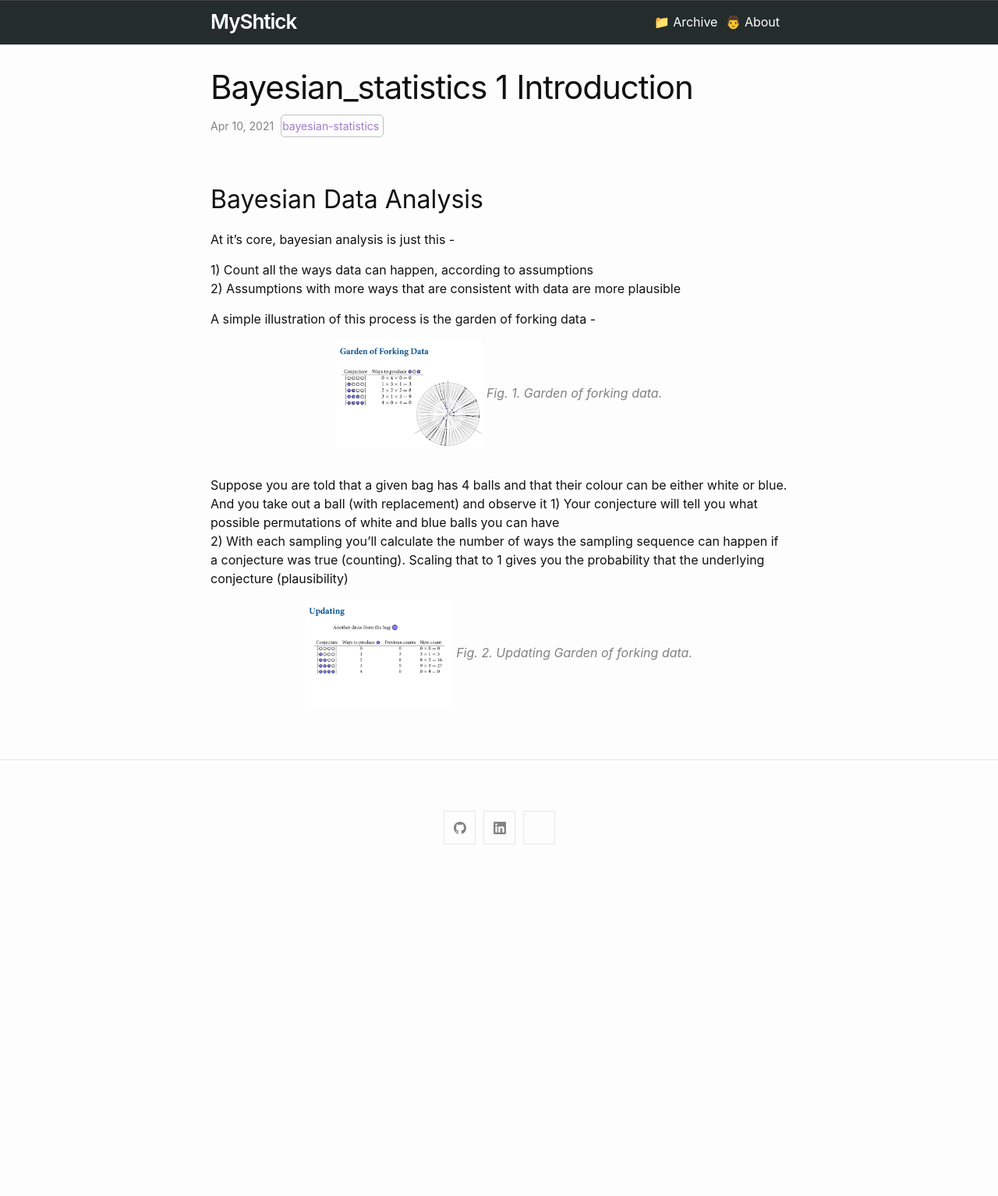
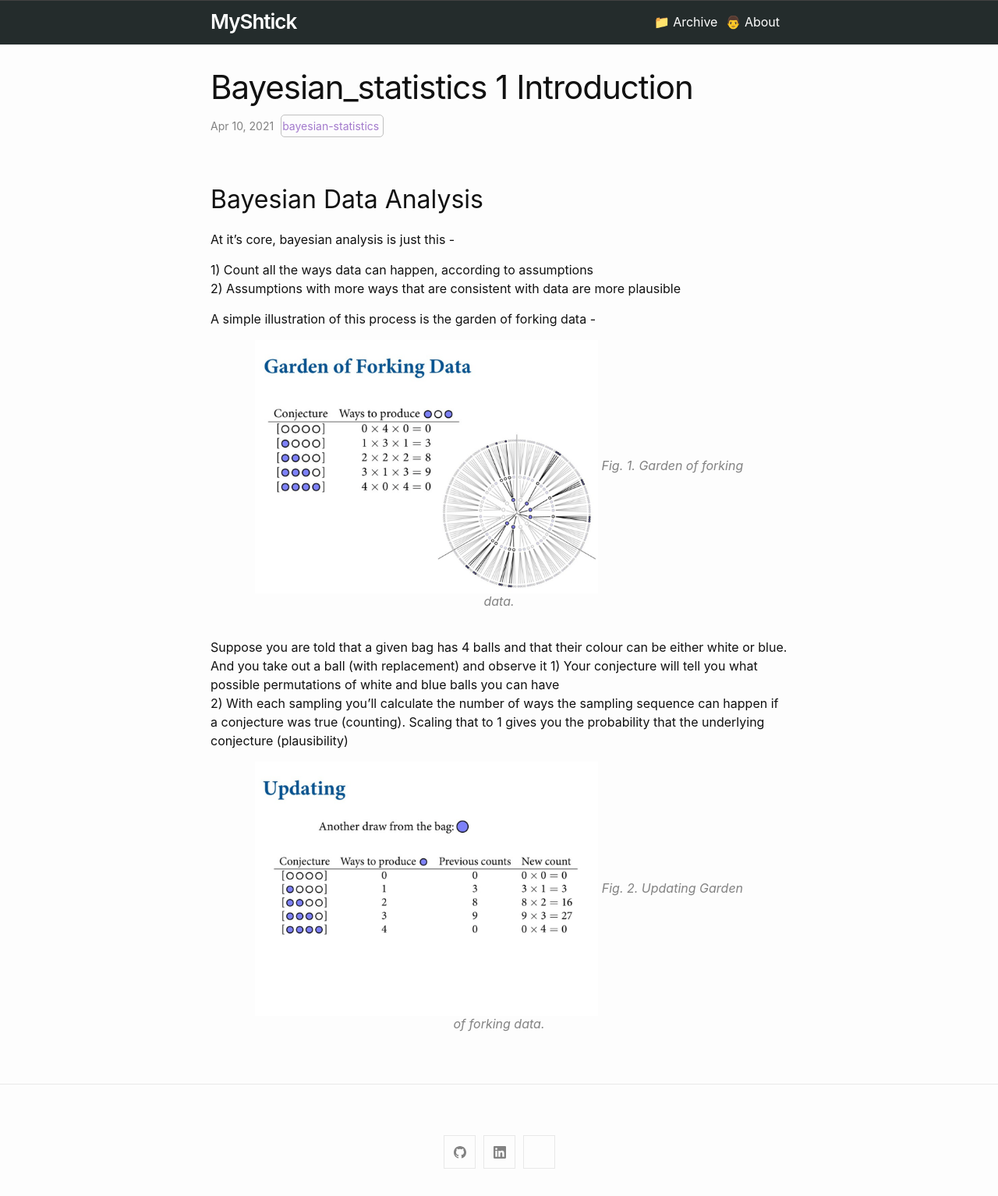
Before and after one commit to nitinrawatiitd/nitinrawatiitd.github.io, a Jekyll site: the page built from docs/_posts/2021-04-10-Bayesian_Statistics-1-Introduction.md, in a window 1280 px wide. Shown: the whole page at 78% size. Built offline with Jekyll 4.4.1, drawn with Linux system fonts in a browser that asks for light colours; before the commit the page ends 1118 px from its top, so only the background shows below that.

Commit message:
Edits to bayesian statistics page

```diff
--- a/docs/_posts/2021-04-10-Bayesian_Statistics-1-Introduction.md
+++ b/docs/_posts/2021-04-10-Bayesian_Statistics-1-Introduction.md
@@ -12,7 +12,7 @@
 
 A simple illustration of this process is the garden of forking data -
 
-![garden of forking data]({{ '/assets/pics/bayesian-statistics/garden_of_forking_data.png' | relative_url }}){: style="width: 30%;" class="left"}
+![garden of forking data]({{ '/assets/pics/bayesian-statistics/garden_of_forking_data.png' | relative_url }}){: style="width: 70%;" class="left"}
 *Fig. 1. Garden of forking data.*
 {:.image-caption}
 
@@ -20,6 +20,6 @@
 1) Your conjecture will tell you what possible permutations of white and blue balls you can have
 2) With each sampling you'll calculate the number of ways the sampling sequence can happen if a conjecture was true (counting). Scaling that to 1 gives you the probability that the underlying conjecture (plausibility)
 
-![garden of forking data updating]({{ '/assets/pics/bayesian-statistics/garden_of_forking_data_updating.png' | relative_url }}){: style="width: 30%;" class="left"}
+![garden of forking data updating]({{ '/assets/pics/bayesian-statistics/garden_of_forking_data_updating.png' | relative_url }}){: style="width: 70%;" class="left"}
 *Fig. 2. Updating Garden of forking data.*
 {:.image-caption}
```
